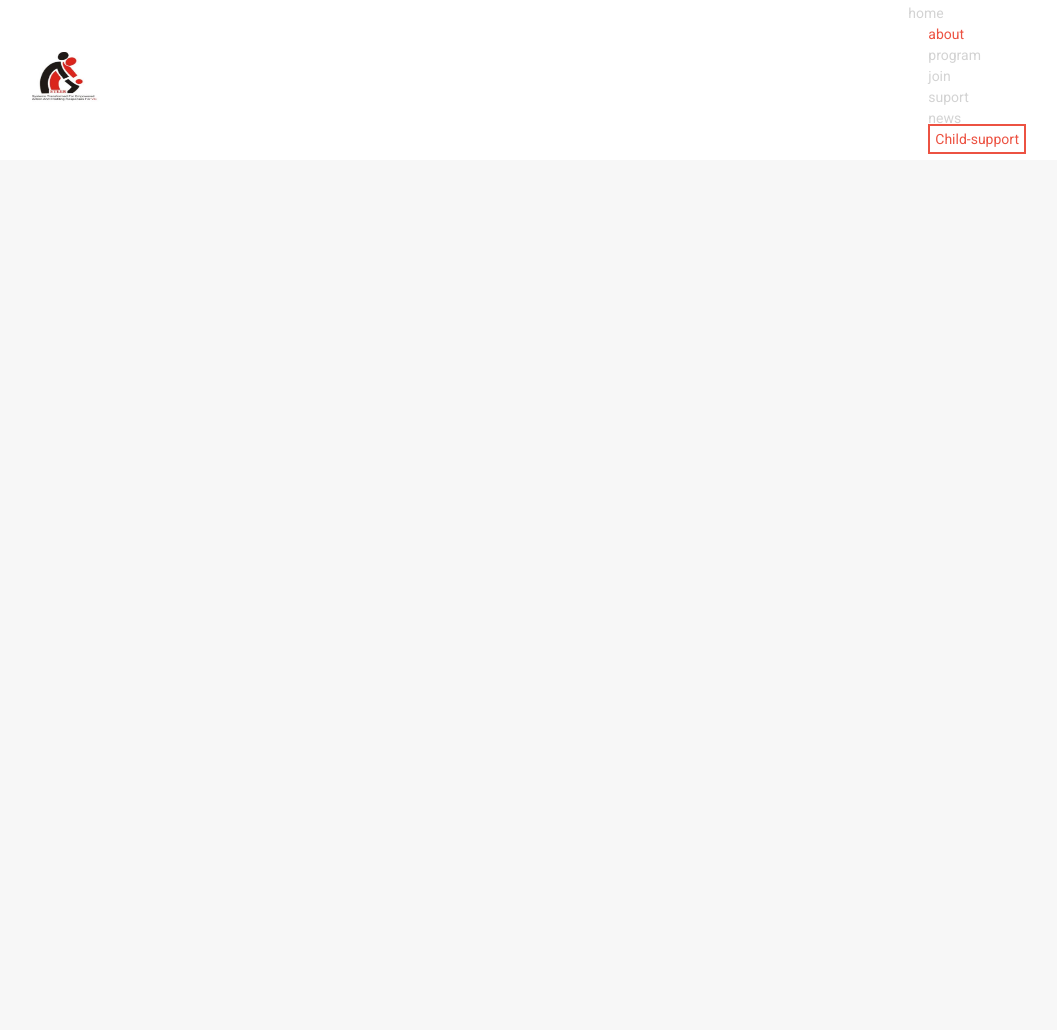
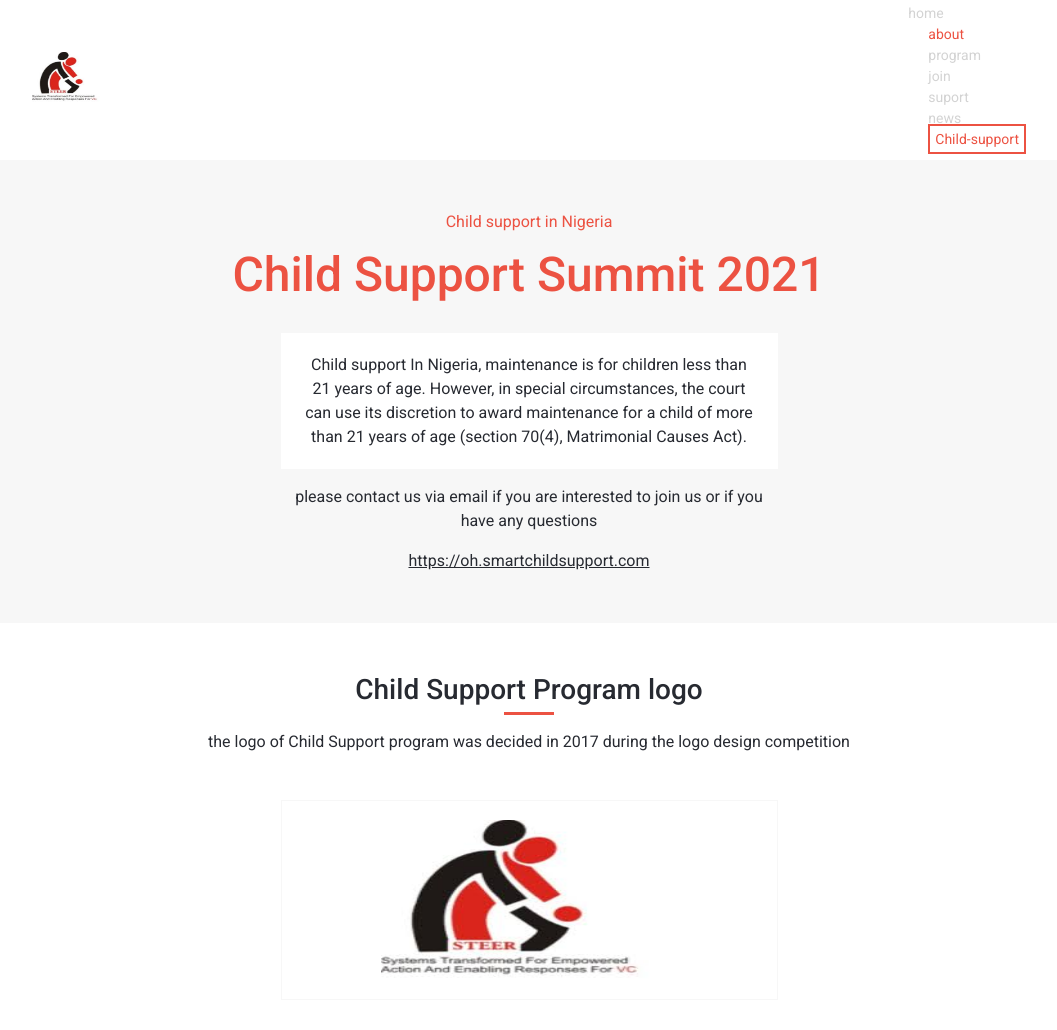
Before and after one commit to oluwajuwon8/Child-Support-Summit, a website: page about.html in a window 1280 px wide. Shown: the part 143-1173 px from the top of the page, without its empty margins (111-1168 px from the left). Before the commit the page ends 800 px from the top, so only its background shows below. Drawn offline with nearby package versions, Linux system fonts and the light colour scheme.

Commit message:
Add about section to the about page

```diff
--- a/about.html
+++ b/about.html
@@ -51,6 +51,36 @@
         </div>
 
     </header>
+
+                <main>
+        <section class="about-header">
+            <div class="container">
+                <div class="menubar" id="mobile_menu">
+                    <div class="vector"></div>
+                    <div class="vector"></div>
+                    <div class="vector"></div>
+                </div>
+
+                <div class="about-head-margin head-margin">
+                    <p class="quote">Child support in Nigeria</p>
+                    <h1>Child Support Summit 2021</h1>
+                    <p class="about-statement statement">Child support In Nigeria, maintenance is for children less than 21 years of age. However, in special circumstances, the court can use its discretion to award maintenance for a child of more than 21 years of age (section 70(4), Matrimonial Causes Act).</p>
+                    <p>please contact us via email if you are interested to join us or if you have any questions</p>
+                    <a href="#"> https://oh.smartchildsupport.com</a>
+                </div>
+            </div>
+        </section>
+        <section class="about-main-program">
+            <div class="container">
+                <h2>Child Support Program logo</h2>
+                <p>the logo of Child Support program was decided in 2017 during the logo design competition</p>
+                <div class="logo-img">
+                    <img src="./images/support-logo.jpg" alt="suppot logo">
+                </div>
+
+
+            </div>
+        </section>
             <script src="script.js"></script>
 </body>
 </html>
```
